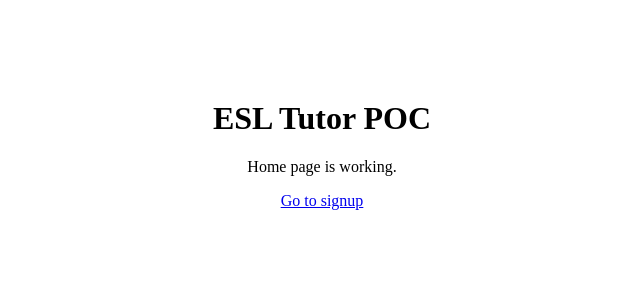
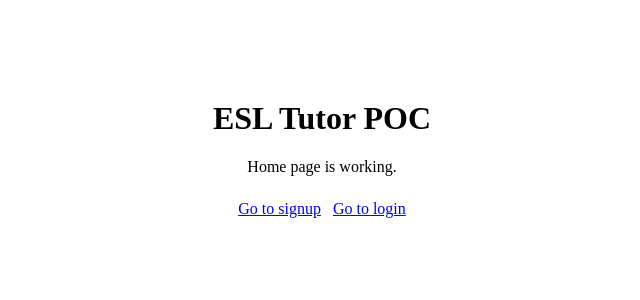
Before and after one commit to identitymattersapparel-dev/esltutor, a Next.js app: page / in a window 1280 px wide. Shown: the top 300 px of the page, without its empty margins (318-958 px from the left). Built offline with nearby package versions, Linux system fonts and the light colour scheme.

Commit message:
Update index.js

```diff
--- a/pages/index.js
+++ b/pages/index.js
@@ -3,7 +3,11 @@ export default function Home() {
     <div style={{ maxWidth: 500, margin: '100px auto', textAlign: 'center' }}>
       <h1>ESL Tutor POC</h1>
       <p>Home page is working.</p>
-      <a href="/signup">Go to signup</a>
+
+      <div style={{ display: 'flex', gap: 12, justifyContent: 'center', marginTop: 24 }}>
+        <a href="/signup">Go to signup</a>
+        <a href="/login">Go to login</a>
+      </div>
     </div>
   )
 }
```
